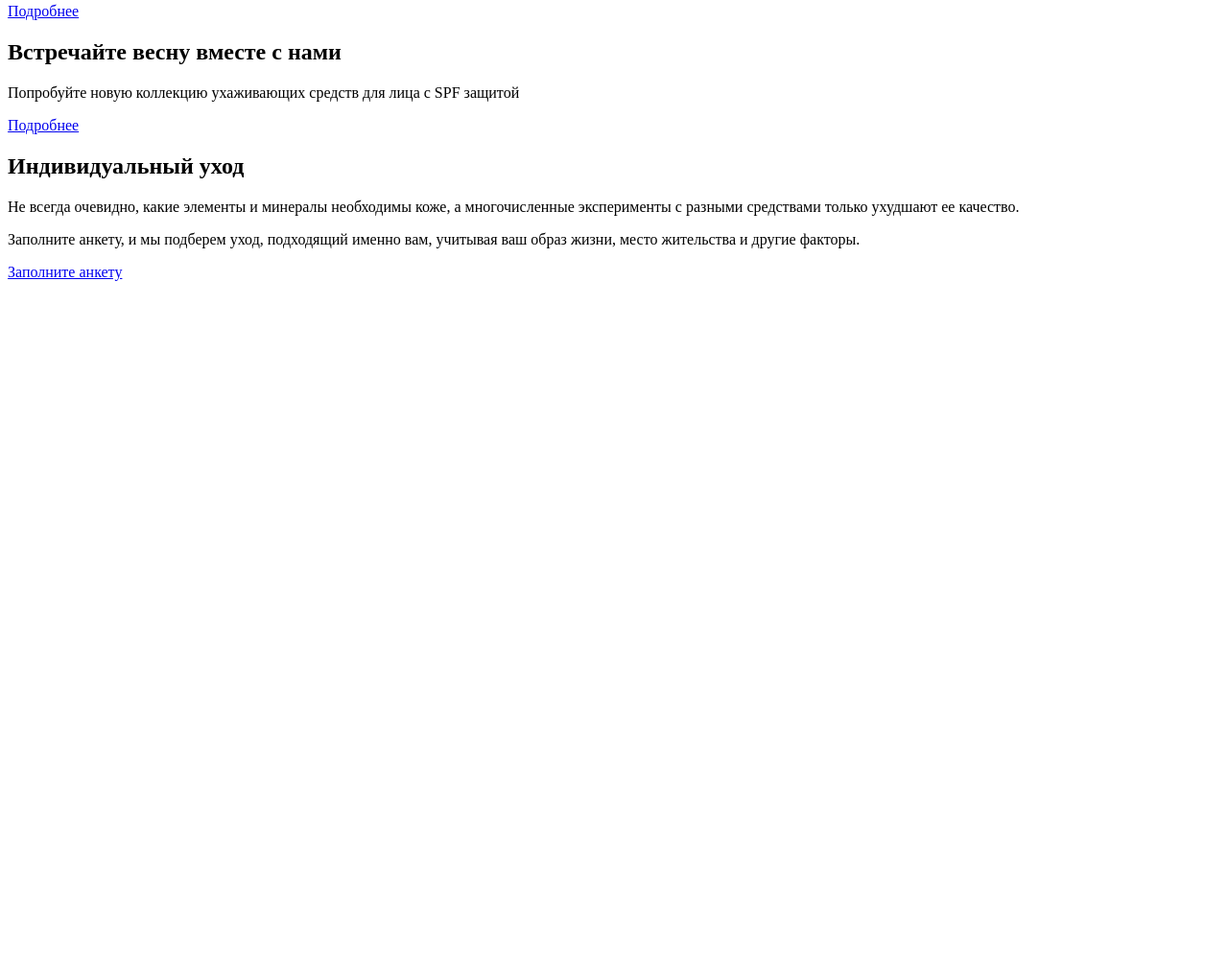
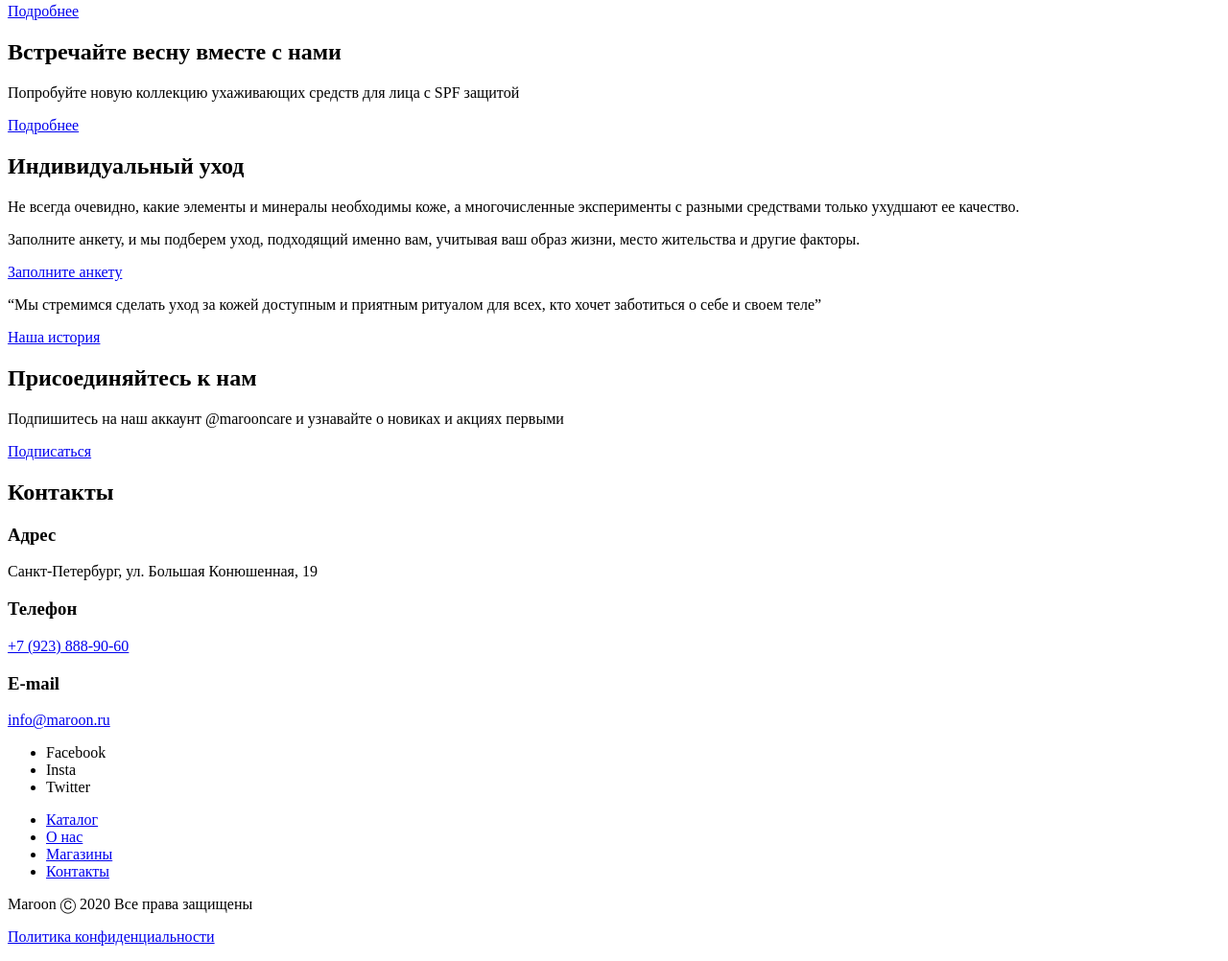
Before and after one commit to Taarde/maroon_shop, a plain HTML site: page index.html in a window 1280 px wide. Shown: the part 752-1754 px from the top of the page at 96% size. Before the commit the page ends 1053 px from the top, so only its background shows below. Drawn offline with Linux system fonts and the light colour scheme.

Commit message:
feat: add index html

```diff
--- a/index.html
+++ b/index.html
@@ -81,11 +81,60 @@
                 </p>
                 <a href="#">Заполните анкету</a>
             </section>
-            <section class="main-section history"></section>
-            <section class="main-section follow"></section>
-            <section class="main-section contacts"></section>
+            <section class="main-section history">
+                <p>“Мы стремимся сделать уход за кожей доступным
+                    и приятным ритуалом для всех, кто хочет
+                    заботиться о себе и своем теле” </p>
+                    <a href="#">Наша история </a>
+            </section>
+            <section class="main-section follow">
+                <h2>Присоединяйтесь к нам</h2>
+                <p>Подпишитесь на наш аккаунт @marooncare и узнавайте о новиках и акциях первыми</p>
+                <a href="#">Подписаться</a>
+            </section>
+            <section class="main-section contacts">
+                <h2>Контакты</h2>
+                <h3>Адрес</h3>
+                <p>Санкт-Петербург, ул. Большая Конюшенная, 19</p>
+                <h3>Телефон</h3>
+                <a href="tel:+79238889060">+7 (923) 888-90-60</a>
+                <h3>E-mail</h3>
+                <a href = "mailto:info@maroon.ru">info@maroon.ru</a>
+                <ul class="contacts__social">
+                    <li class="social__item">Facebook</li>
+                    <li class="social__item">Insta</li>
+                    <li class="social__item">Twitter</li>
+                </ul>
+                <div class="contacts map"></div>
+            </section>
         </main>
 
-        <footer></footer>
+        <footer>
+            <div class="logo"></div>
+            <div class="nav-container">
+                <nav class="footer-navigation">
+                    <ul>
+                        <li class="">
+                            <a href="#">Каталог</a>
+                        </li>
+                        <li class="">
+                            <a href="#">О нас</a>
+                        </li>
+                        <li class="">
+                            <a href="#">Магазины</a>
+                        </li>
+                        <li class="">
+                           <a href="#">Контакты</a>
+                           </li>
+                    </ul>
+                </nav>
+            </div>
+            <div class="footer__copyright">
+                <div class="footer__copyright-inner wrapper">
+                  <p>Maroon Ⓒ 2020 Все права защищены</p>
+                  <p><a class="footer__copyright-link" href="#">Политика конфиденциальности</a></p>
+                </div>
+              </div>
+        </footer>
     </body>
 </html>
```
